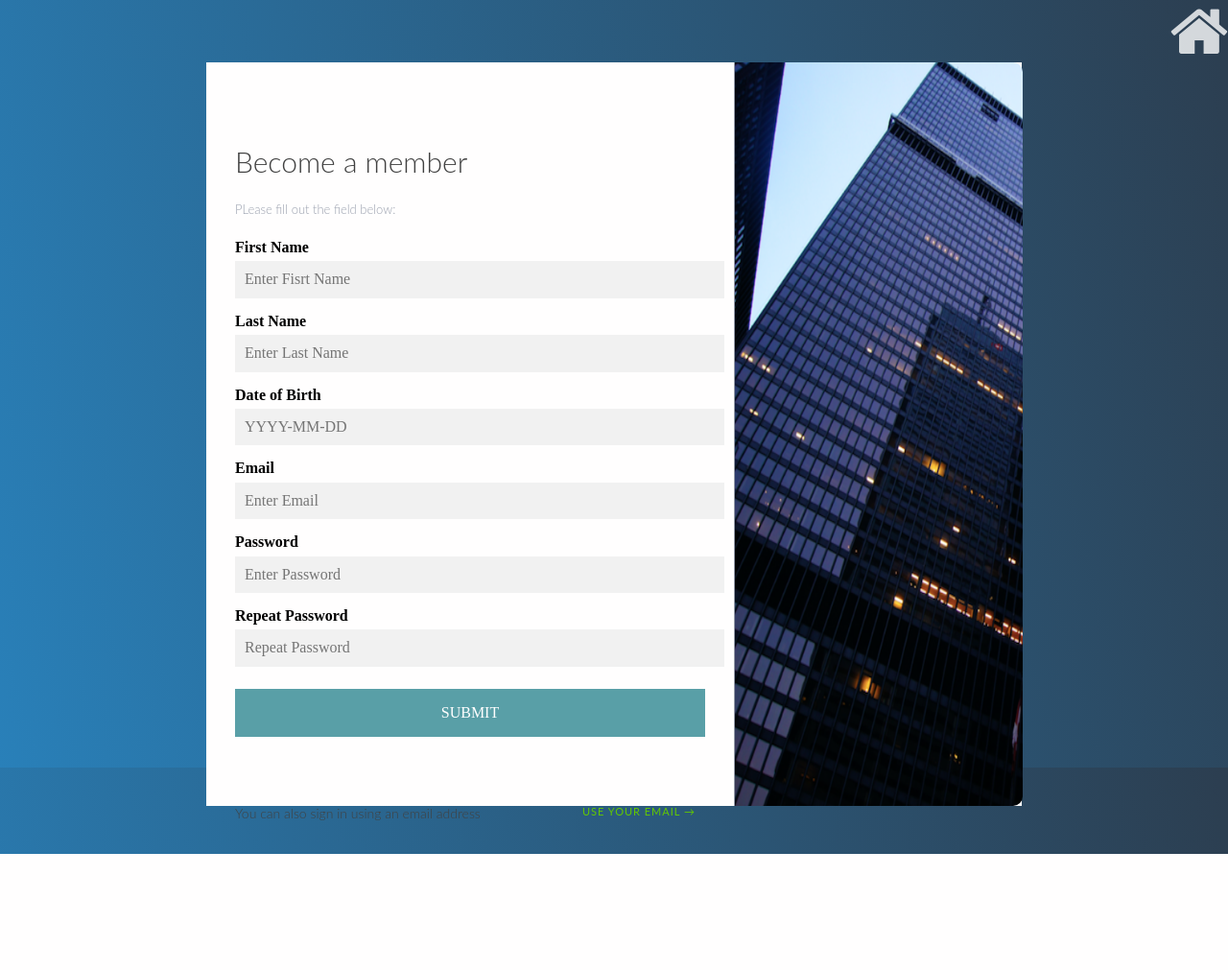
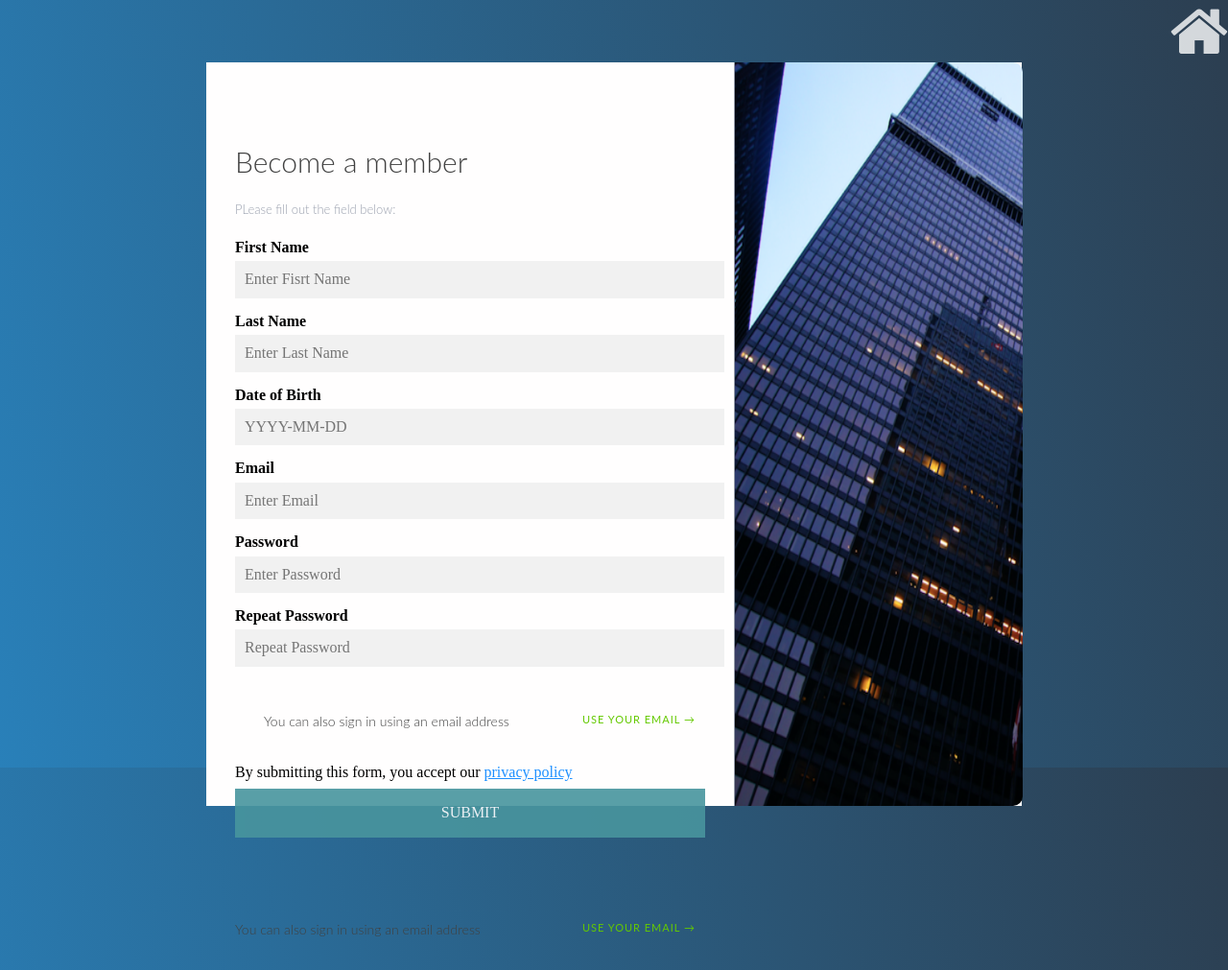
Before and after one commit to SonRossy/DCI-Capstone, a Java web app: page /UserRegistration.jsp in a window 1280 px wide. Shown: the whole page at 96% size. Before the commit the page ends 890 px from the top, so only its background shows below. Run offline with Tomcat 11, a stand-in JSP engine, Linux system fonts and the light colour scheme; some libraries are stand-ins or nearby versions.

Commit message:
Privacy policy added

```diff
--- a/WebContent/UserRegistration.jsp
+++ b/WebContent/UserRegistration.jsp
@@ -38,6 +38,10 @@ title="Enter a date in this format YYYY-MM-DD"/>
     <label for="psw-repeat"><b>Repeat Password</b></label>
     <input type="password" placeholder="Repeat Password" name="psw-repeat" id="psw-repeat" required>
 
+<p class="bottom-text">You can also sign in using an email address <a class="email-link" href="#" title="Sign in by Email">USE YOUR EMAIL &#8594;</a></p>
+
+  <p> By submitting this form, you accept our <a href = "PrivacyPolicy.html">privacy policy</a><br>
+
     <input type="submit" class="button" value="SUBMIT">
      </div>
     <p class="bottom-text">You can also sign in using an email address <a class="email-link" href="#" title="Sign in by Email">USE YOUR EMAIL &#8594;</a></p>
```
Also changed, not shown: 2 other files.
